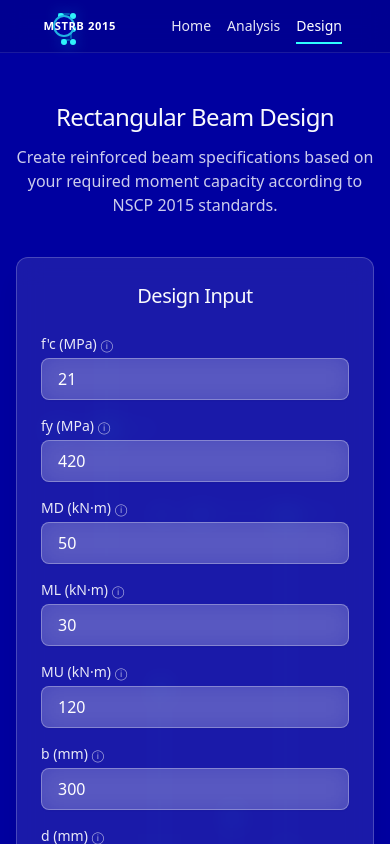
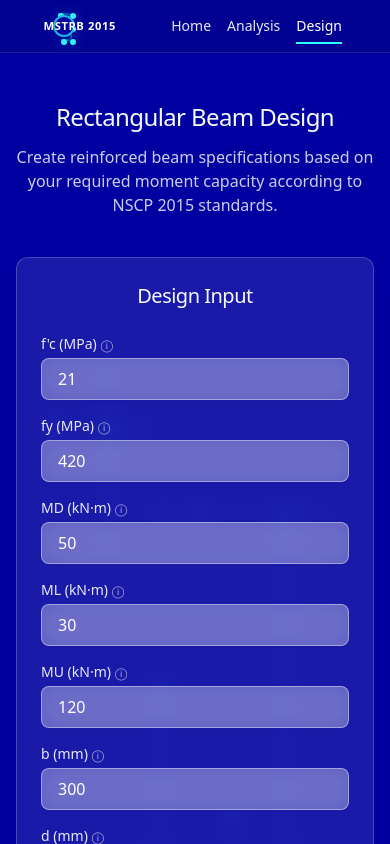
Before and after one commit to uramazingdanc/MSTRB2015-App, a React (Vite) app: page /design in a window 390 px wide. Shown: the top 844 px of the page. Built offline with nearby package versions, Linux system fonts and the light colour scheme.

Commit message:
Fix: Darken input field colors
Darken the input field colors to improve visibility in the mobile app view.

```diff
--- a/src/index.css
+++ b/src/index.css
@@ -1,4 +1,3 @@
-
 @tailwind base;
 @tailwind components;
 @tailwind utilities;
@@ -67,7 +66,7 @@
   }
 
   .input-field {
-    @apply bg-white/20 backdrop-blur-md border border-white/30 text-white placeholder:text-white/50
+    @apply bg-white/30 backdrop-blur-md border border-white/40 text-white placeholder:text-white/60
            rounded-lg px-4 py-2 focus:outline-none focus:ring-2 focus:ring-cyan-400/70
            transition-all duration-300 shadow-sm;
   }
```
